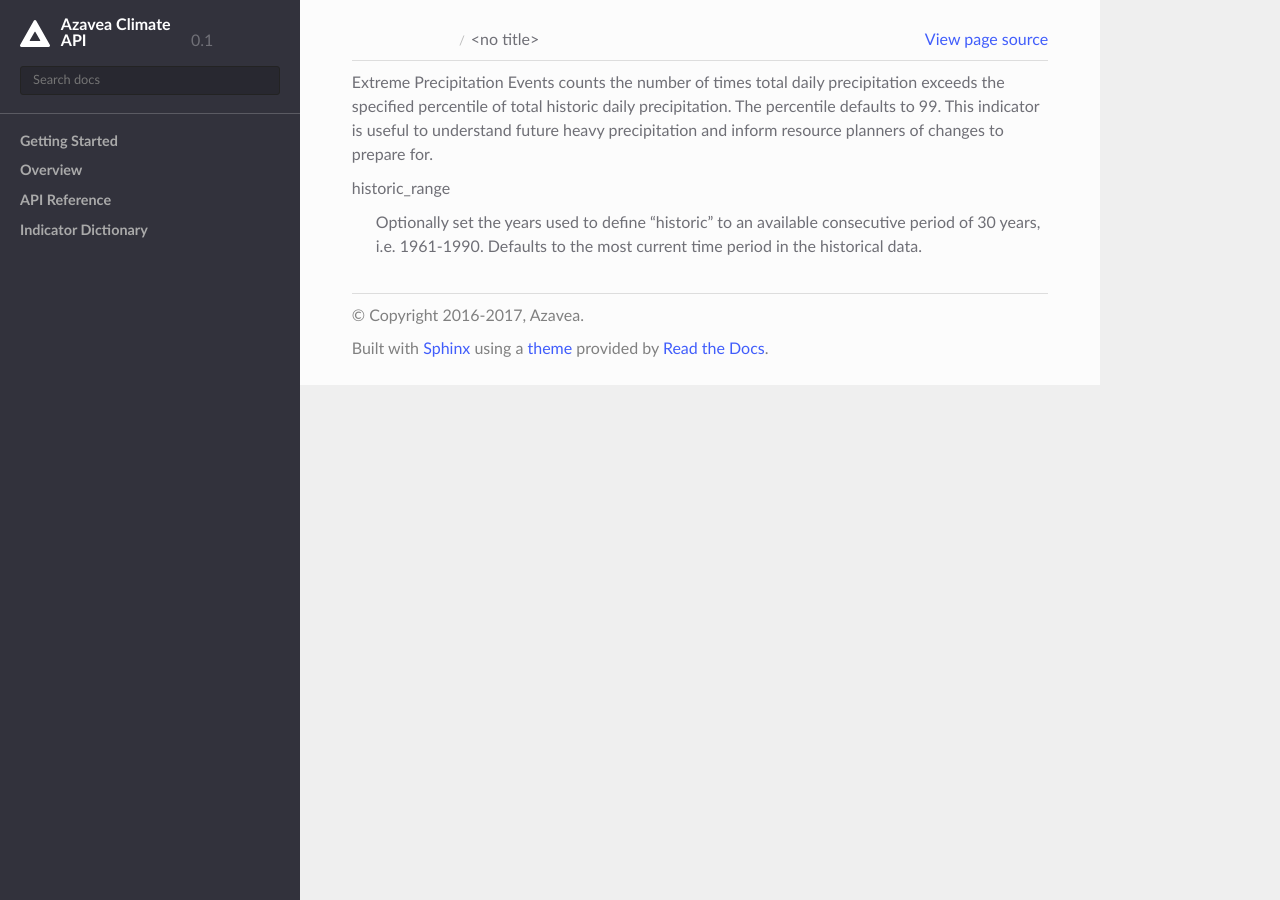
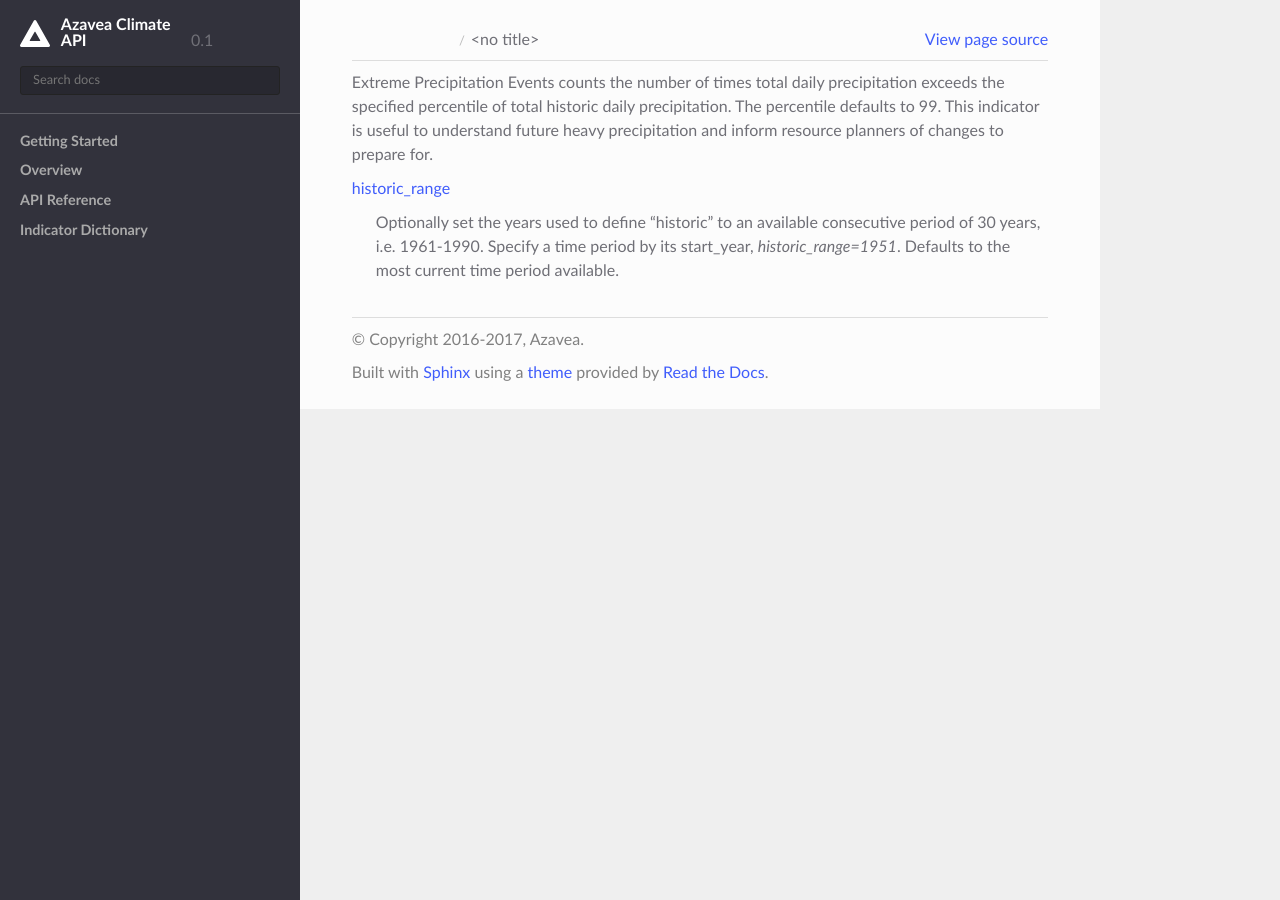
Before and after one commit to azavea/climate-change-api, a Sphinx documentation site: the page built from doc/source/indicators/extreme_precipitation_events.rst, in a window 1280 px wide. Built offline with Sphinx 7.4.7 and the Read the Docs theme 2.0.0, drawn with Linux system fonts in a browser that asks for light colours.

Commit message:
Clarify using start_year to id for historic date range

```diff
--- a/doc/source/indicators/extreme_heat_events.rst
+++ b/doc/source/indicators/extreme_heat_events.rst
@@ -1,8 +1,9 @@
 Extreme Heat Events counts the total times the daily average maximum temperature is above some percentile of historic observations. The percentile defaults to 99, referring to the hottest percentile of historic daily temperatures. It is an appropriate indicator for understanding deviations from normal climatic extremes. For example usage, see `extreme cold events`_.
 
-- historic_range
+- `historic_range`_
 
-    Optionally set the years used to define "historic" to an available consecutive period of 30 years, i.e. 1961-1990. Defaults to the most current time period in the historical data.
+    Optionally set the years used to define "historic" to an available consecutive period of 30 years, i.e. 1961-1990. Specify a time period by its start_year, *historic_range=1951*. Defaults to the most current time period available.
 
 
+.. _historic_range: api_reference.html#historic-range
 .. _extreme cold events: indicators.html#extreme-cold-events
--- a/doc/source/indicators/extreme_precipitation_events.rst
+++ b/doc/source/indicators/extreme_precipitation_events.rst
@@ -1,5 +1,8 @@
 Extreme Precipitation Events counts the number of times total daily precipitation exceeds the specified percentile of total historic daily precipitation. The percentile defaults to 99. This indicator is useful to understand future heavy precipitation and inform resource planners of changes to prepare for.
 
-- historic_range
+- `historic_range`_
 
-    Optionally set the years used to define "historic" to an available consecutive period of 30 years, i.e. 1961-1990. Defaults to the most current time period in the historical data.
+    Optionally set the years used to define "historic" to an available consecutive period of 30 years, i.e. 1961-1990. Specify a time period by its start_year, *historic_range=1951*. Defaults to the most current time period available.
+
+
+.. _historic_range: api_reference.html#historic-range
--- a/doc/source/indicators/heat_wave_duration_index.rst
+++ b/doc/source/indicators/heat_wave_duration_index.rst
@@ -2,7 +2,7 @@ The Heat Wave Duration Index |(HWDI)| measures the maximum period of at least 5
 
 - `historic_range`_
 
-    Optionally set the years used to define "historic" to an available consecutive period of 30 years, i.e. 1961-1990. Defaults to the most current time period in the historical data.
+    Optionally set the years used to define "historic" to an available consecutive period of 30 years, i.e. 1961-1990. Specify a time period by its start_year, *historic_range=1951*. Defaults to the most current time period available.
 
 
 .. |(HWDI)| raw:: html
--- a/doc/source/indicators/heat_wave_incidents.rst
+++ b/doc/source/indicators/heat_wave_incidents.rst
@@ -2,7 +2,7 @@ Heat Wave Incidents counts the days the daily high temperature exceeds 5˚C abov
 
 - `historic_range`_
 
-    Optionally set the years used to define "historic" to an available consecutive period of 30 years, i.e. 1961-1990. Defaults to the most current time period in the historical data.
+    Optionally set the years used to define "historic" to an available consecutive period of 30 years, i.e. 1961-1990. Specify a time period by its start_year, *historic_range=1951*. Defaults to the most current time period available.
 
 
 .. |health| raw:: html
```
Also changed, not shown: doc/source/indicators/extreme_cold_events.rst (+5 -2 lines).
